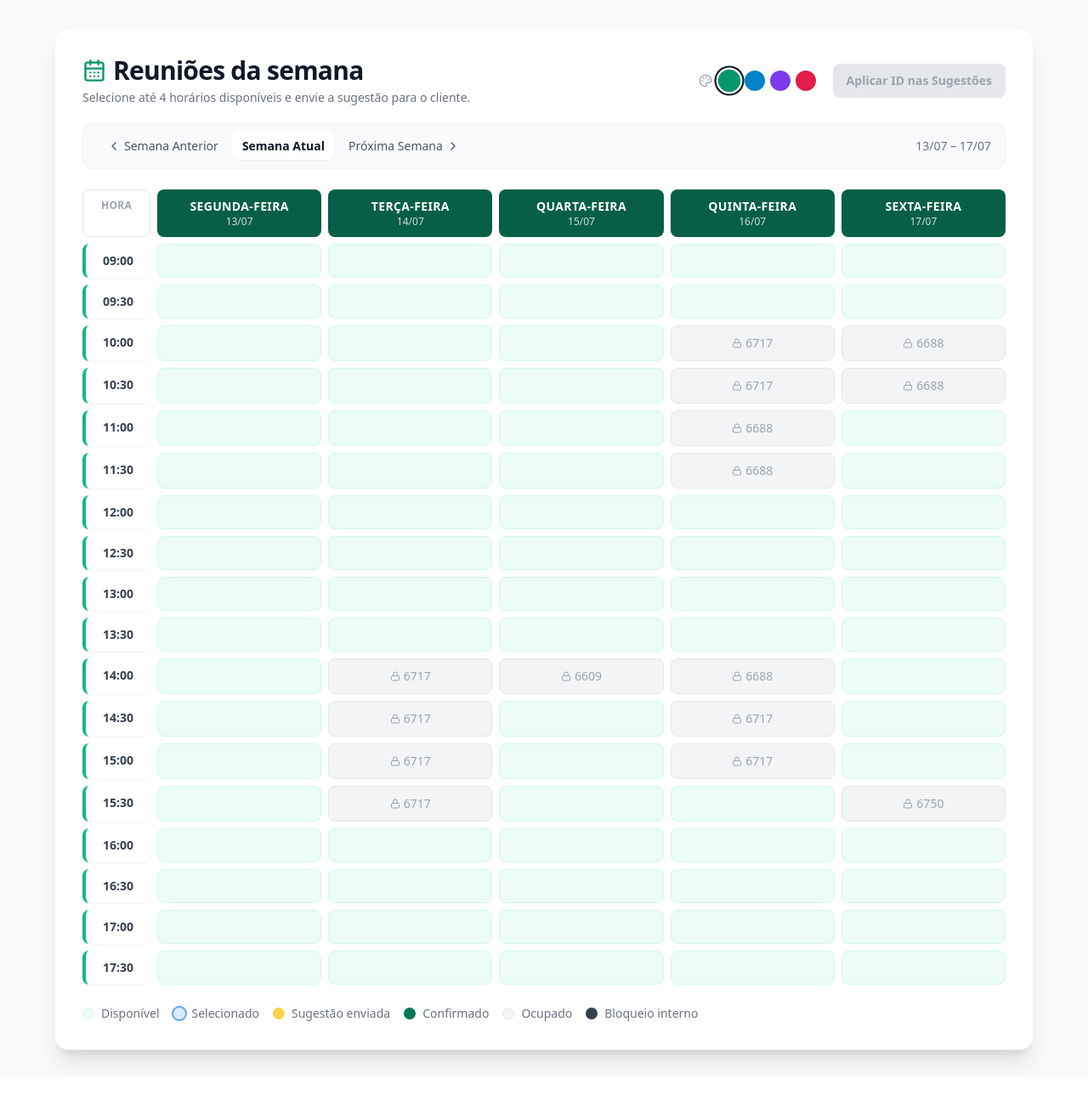
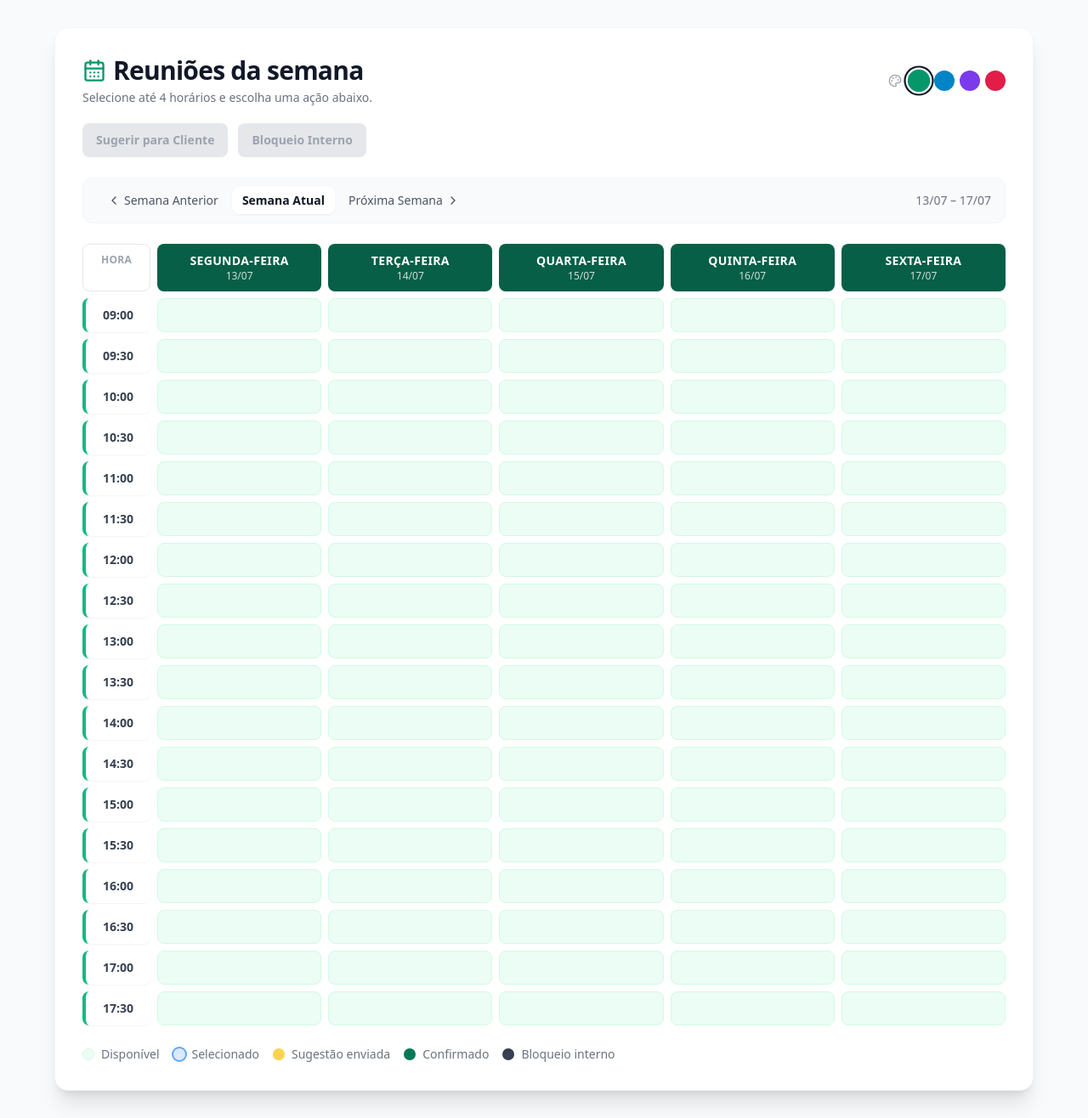
Before and after one commit to anamelo-maker/caledarioInteligente, a Next.js app: page / in a window 1280 px wide. Shown: the whole page at 85% size. Before the commit the page ends 1268 px from the top, so only its background shows below. Built offline with nearby package versions, Linux system fonts and the light colour scheme.

Commit message:
Switch to batch selection with dedicated action buttons; remove mock data

```diff
--- a/components/Calendar.jsx
+++ b/components/Calendar.jsx
@@ -1,7 +1,7 @@
 'use client';
 
 import { useEffect, useState } from 'react';
-import { CalendarDays, ChevronLeft, ChevronRight, Lock, Palette } from 'lucide-react';
+import { CalendarDays, ChevronLeft, ChevronRight, Palette } from 'lucide-react';
 
 const DIAS_SEMANA = ['Segunda-feira', 'Terça-feira', 'Quarta-feira', 'Quinta-feira', 'Sexta-feira'];
 const MAXIMO_SELECIONADOS = 4;
@@ -58,13 +58,8 @@ const TEMAS = {
 const ESTILOS_FIXOS = {
   selecionado: 'bg-blue-100 hover:bg-blue-200 text-blue-800 font-semibold ring-2 ring-blue-400 shadow-sm cursor-pointer',
   sugestao: 'bg-amber-300 hover:bg-amber-400 text-amber-900 font-semibold shadow-sm cursor-pointer',
-  ocupado: 'bg-gray-100 text-gray-400 border border-gray-200 cursor-not-allowed',
-  interna: 'bg-gray-700 text-white font-semibold cursor-not-allowed shadow-inner',
+  interna: 'bg-gray-700 hover:bg-gray-800 text-white font-semibold cursor-pointer shadow-inner',
 };
-
-function ehBloqueado(status) {
-  return status === 'interna' || status === 'ocupado';
-}
 
 function pad(numero) {
   return String(numero).padStart(2, '0');
@@ -116,47 +111,13 @@ function formatarIntervaloDaSemana(diasDaSemana) {
   return `${formatarDataCurta(primeiro)} – ${formatarDataCurta(ultimo)}`;
 }
 
-function formatarRotuloDoSlot(chave) {
-  const match = chave.match(/^(\d{4})-(\d{2})-(\d{2})-(\d{2}:\d{2})$/);
-  if (!match) return chave;
-  const [, ano, mes, dia, hora] = match;
-  const data = new Date(Number(ano), Number(mes) - 1, Number(dia));
-  const nomeDia = DIAS_SEMANA[(data.getDay() + 6) % 7];
-  return `${nomeDia}, ${dia}/${mes} às ${hora}`;
-}
-
 const HORARIOS = gerarHorarios(HORA_INICIO, HORA_FIM);
 
-// Mock data: reuniões já agendadas com clientes (viriam do banco de dados numa fase futura).
-// Geradas com base na semana atual real, pra sempre aparecerem na "Semana Atual" ao testar.
-function gerarAgendaInicial() {
-  const [, terca, quarta, quinta, sexta] = obterDiasDaSemana(0).map(formatarChaveData);
-
-  return {
-    [`${quinta}-10:00`]: { status: 'ocupado', valor: '6717' },
-    [`${quinta}-10:30`]: { status: 'ocupado', valor: '6717' },
-    [`${quinta}-11:00`]: { status: 'ocupado', valor: '6688' },
-    [`${quinta}-11:30`]: { status: 'ocupado', valor: '6688' },
-    [`${sexta}-10:00`]: { status: 'ocupado', valor: '6688' },
-    [`${sexta}-10:30`]: { status: 'ocupado', valor: '6688' },
-    [`${terca}-14:00`]: { status: 'ocupado', valor: '6717' },
-    [`${terca}-14:30`]: { status: 'ocupado', valor: '6717' },
-    [`${terca}-15:00`]: { status: 'ocupado', valor: '6717' },
-    [`${terca}-15:30`]: { status: 'ocupado', valor: '6717' },
-    [`${quarta}-14:00`]: { status: 'ocupado', valor: '6609' },
-    [`${quinta}-14:00`]: { status: 'ocupado', valor: '6688' },
-    [`${quinta}-14:30`]: { status: 'ocupado', valor: '6717' },
-    [`${quinta}-15:00`]: { status: 'ocupado', valor: '6717' },
-    [`${sexta}-15:30`]: { status: 'ocupado', valor: '6750' },
-  };
-}
-
 export default function Calendar() {
-  const [agenda, setAgenda] = useState(() => gerarAgendaInicial());
+  const [agenda, setAgenda] = useState({});
   const [selecionados, setSelecionados] = useState([]);
   const [temaId, setTemaId] = useState('esmeralda');
   const [deltaSemanas, setDeltaSemanas] = useState(0);
-  const [menuAberto, setMenuAberto] = useState(null); // chave do slot com o menu de ação aberto
   const [pronto, setPronto] = useState(false);
 
   const tema = TEMAS[temaId];
@@ -174,7 +135,7 @@ export default function Calendar() {
   }, []);
 
   // Persiste toda alteração no localStorage — só depois de hidratar, pra não sobrescrever
-  // um estado já salvo com os dados fictícios iniciais antes de lê-lo.
+  // um estado já salvo com o objeto vazio inicial antes de lê-lo.
   useEffect(() => {
     if (!pronto) return;
     window.localStorage.setItem(CHAVE_STORAGE, JSON.stringify(agenda));
@@ -209,6 +170,19 @@ export default function Calendar() {
       const proximaAgenda = { ...atual };
       selecionados.forEach((chave) => {
         proximaAgenda[chave] = { status: 'sugestao', valor: idFinal };
+      });
+      return proximaAgenda;
+    });
+    setSelecionados([]);
+  }
+
+  function aplicarBloqueioInterno() {
+    if (selecionados.length === 0) return;
+
+    setAgenda((atual) => {
+      const proximaAgenda = { ...atual };
+      selecionados.forEach((chave) => {
+        proximaAgenda[chave] = { status: 'interna', valor: 'Interna' };
       });
       return proximaAgenda;
     });
@@ -251,25 +225,21 @@ export default function Calendar() {
     });
   }
 
-  function marcarBloqueioInterno(chave) {
-    setAgenda((atual) => ({
-      ...atual,
-      [chave]: { status: 'interna', valor: 'Interna' },
-    }));
-    setSelecionados((atual) => atual.filter((c) => c !== chave));
+  function desmarcarBloqueioInterno(chave) {
+    const desmarcar = window.confirm('Deseja remover este bloqueio interno e liberar o horário novamente?');
+    if (!desmarcar) return;
+
+    setAgenda((atual) => {
+      const proximaAgenda = { ...atual };
+      delete proximaAgenda[chave];
+      return proximaAgenda;
+    });
   }
 
   function handleClickCelula(chave) {
     const status = getStatus(chave);
 
-    if (ehBloqueado(status)) return;
-
-    if (status === 'disponivel') {
-      setMenuAberto(chave);
-      return;
-    }
-
-    if (status === 'selecionado') {
+    if (status === 'disponivel' || status === 'selecionado') {
       alternarSelecao(chave);
       return;
     }
@@ -281,6 +251,11 @@ export default function Calendar() {
 
     if (status === 'confirmado') {
       desmarcarHorario(chave);
+      return;
+    }
+
+    if (status === 'interna') {
+      desmarcarBloqueioInterno(chave);
     }
   }
 
@@ -300,23 +275,35 @@ export default function Calendar() {
               Reuniões da semana
             </h1>
             <p className="text-sm text-gray-500 mt-1">
-              Selecione até {MAXIMO_SELECIONADOS} horários disponíveis e envie a sugestão para o cliente.
+              Selecione até {MAXIMO_SELECIONADOS} horários e escolha uma ação abaixo.
             </p>
           </div>
 
-          <div className="flex items-center gap-5">
           <SeletorDeTema temaId={temaId} onSelecionar={setTemaId} />
+        </div>
 
+        <div className="flex flex-wrap items-center gap-3 mb-6">
           <button
             type="button"
             onClick={aplicarIdNasSugestoes}
             disabled={selecionados.length === 0}
             className={`rounded-lg px-4 py-2.5 text-sm font-semibold text-white shadow-sm transition-colors focus:outline-none focus-visible:ring-2 focus-visible:ring-offset-2 disabled:bg-gray-200 disabled:text-gray-400 disabled:shadow-none disabled:cursor-not-allowed ${tema.botao}`}
           >
-              Aplicar ID nas Sugestões
-              {selecionados.length > 0 ? ` (${selecionados.length}/${MAXIMO_SELECIONADOS})` : ''}
+            Sugerir para Cliente
           </button>
-          </div>
+          <button
+            type="button"
+            onClick={aplicarBloqueioInterno}
+            disabled={selecionados.length === 0}
+            className="rounded-lg px-4 py-2.5 text-sm font-semibold text-white bg-gray-700 hover:bg-gray-800 shadow-sm transition-colors focus:outline-none focus-visible:ring-2 focus-visible:ring-offset-2 focus-visible:ring-gray-500 disabled:bg-gray-200 disabled:text-gray-400 disabled:shadow-none disabled:cursor-not-allowed"
+          >
+            Bloqueio Interno
+          </button>
+          {selecionados.length > 0 && (
+            <span className="text-sm text-gray-500">
+              {selecionados.length}/{MAXIMO_SELECIONADOS} horários selecionados
+            </span>
+          )}
         </div>
 
         <div className="flex flex-wrap items-center justify-between gap-3 bg-gray-50 border border-gray-100 rounded-xl px-4 py-2.5 mb-6">
@@ -375,23 +362,14 @@ export default function Calendar() {
                 const chave = `${formatarChaveData(diasDaSemana[index])}-${hora}`;
                 const celula = agenda[chave];
                 const status = getStatus(chave);
-                const bloqueado = ehBloqueado(status);
                 return (
                   <button
                     key={chave}
                     type="button"
-                    disabled={bloqueado}
                     onClick={() => handleClickCelula(chave)}
                     className={`rounded-lg py-2.5 text-center text-sm transition-colors ${estiloDaCelula(status)}`}
                   >
-                    {bloqueado ? (
-                      <span className="flex items-center justify-center gap-1">
-                        <Lock className="w-3 h-3" />
-                        {celula.valor}
-                      </span>
-                    ) : (
-                      celula?.valor ?? ''
-                    )}
+                    {celula?.valor ?? ''}
                   </button>
                 );
               })}
@@ -404,64 +382,8 @@ export default function Calendar() {
           <LegendaItem cor={ESTILOS_FIXOS.selecionado} texto="Selecionado" />
           <LegendaItem cor={ESTILOS_FIXOS.sugestao} texto="Sugestão enviada" />
           <LegendaItem cor={tema.confirmado} texto="Confirmado" />
-          <LegendaItem cor={ESTILOS_FIXOS.ocupado} texto="Ocupado" />
           <LegendaItem cor={ESTILOS_FIXOS.interna} texto="Bloqueio interno" />
         </div>
-      </div>
-
-      {menuAberto && (
-        <MenuDeAcao
-          chave={menuAberto}
-          tema={tema}
-          onSelecionarCliente={() => {
-            alternarSelecao(menuAberto);
-            setMenuAberto(null);
-          }}
-          onBloqueioInterno={() => {
-            marcarBloqueioInterno(menuAberto);
-            setMenuAberto(null);
-          }}
-          onFechar={() => setMenuAberto(null)}
-        />
-      )}
-    </div>
-  );
-}
-
-function MenuDeAcao({ chave, tema, onSelecionarCliente, onBloqueioInterno, onFechar }) {
-  return (
-    <div
-      className="fixed inset-0 z-50 flex items-center justify-center bg-black/40 px-4"
-      onClick={onFechar}
-    >
-      <div className="w-full max-w-xs bg-white rounded-2xl shadow-2xl p-5" onClick={(e) => e.stopPropagation()}>
-        <p className="text-xs font-semibold uppercase tracking-wide text-gray-400 mb-1">Horário selecionado</p>
-        <p className="text-sm font-semibold text-gray-900 mb-4">{formatarRotuloDoSlot(chave)}</p>
-
-        <div className="flex flex-col gap-2">
-          <button
-            type="button"
-            onClick={onSelecionarCliente}
-            className={`rounded-lg py-2.5 text-sm font-semibold text-white shadow-sm transition-colors ${tema.botao}`}
-          >
-            Selecionar para Cliente
-          </button>
-          <button
-            type="button"
-            onClick={onBloqueioInterno}
-            className="rounded-lg py-2.5 text-sm font-semibold text-white bg-gray-700 hover:bg-gray-800 shadow-sm transition-colors"
-          >
-            Marcar Bloqueio Interno
-          </button>
-        </div>
-
-        <button
-          type="button"
-          onClick={onFechar}
-          className="mt-3 w-full text-center text-xs text-gray-400 hover:text-gray-600"
-        >
-          Cancelar
-        </button>
       </div>
     </div>
   );
```
Lines whose indentation alone changed are shown as unchanged.
